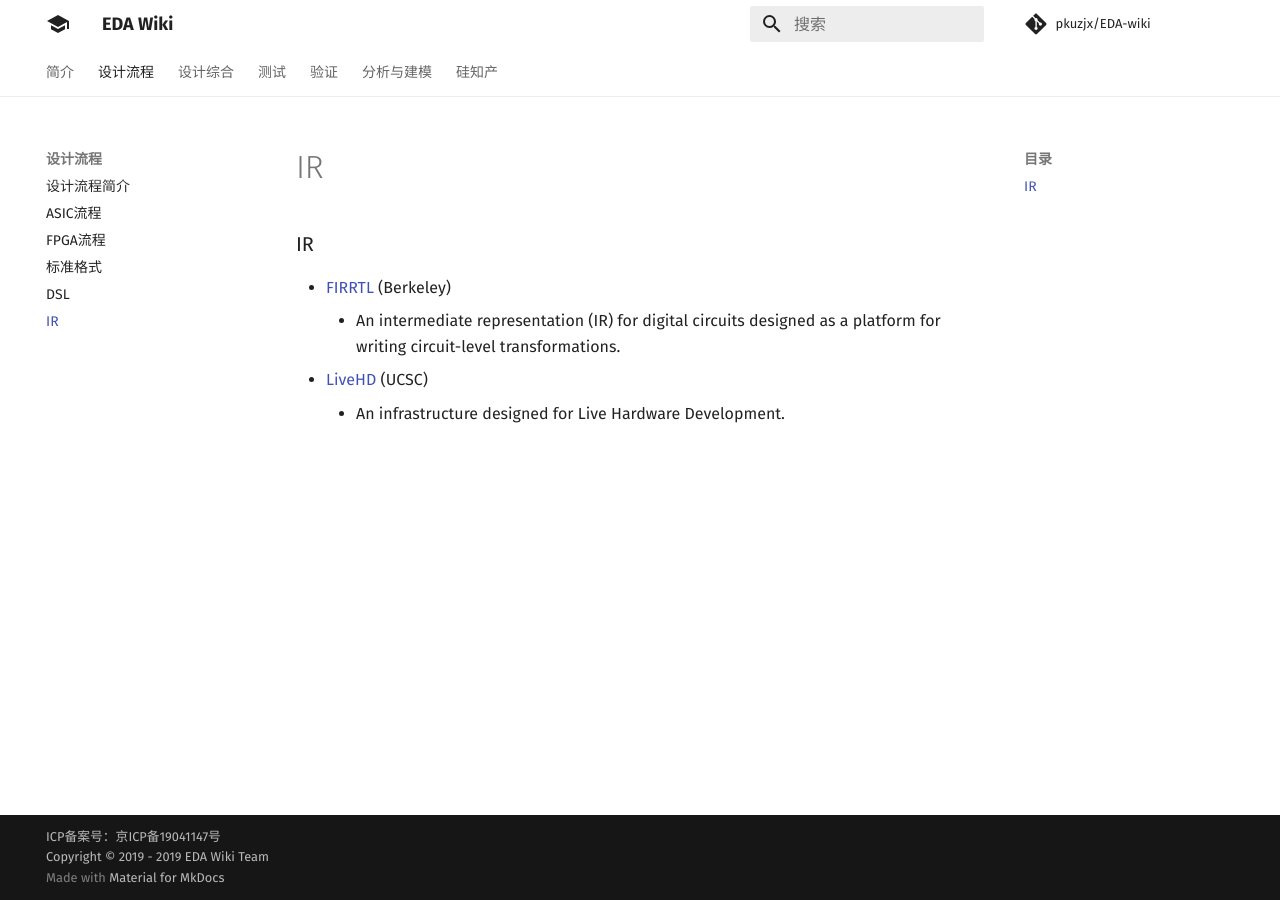
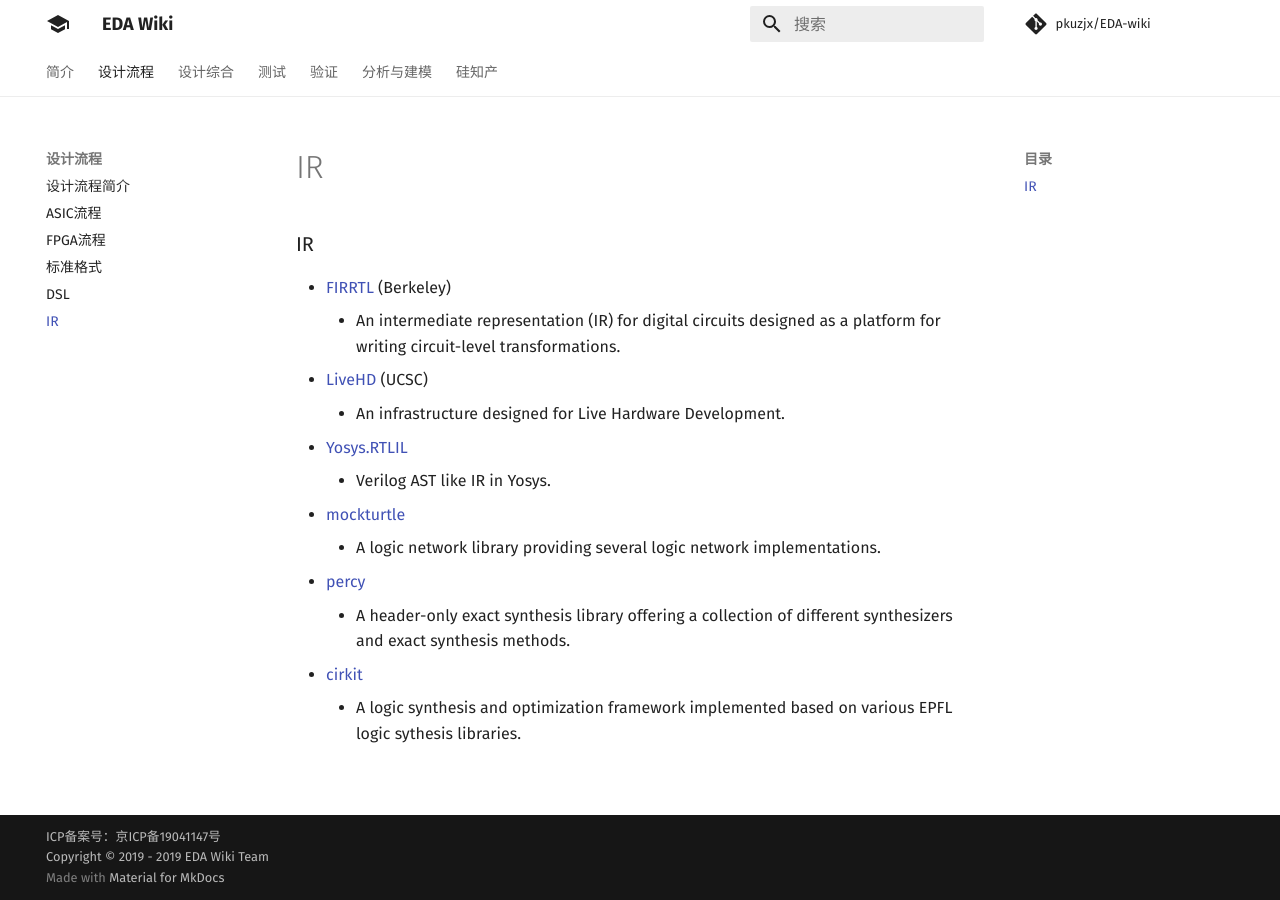
Before and after one commit to daitoto/EDA-wiki, an MkDocs documentation site: the page built from docs/flow/ir.md, in a window 1280 px wide. Built offline with MkDocs 1.6.1 and Material for MkDocs 9.7.7, drawn with Linux system fonts in a browser that asks for light colours; comment, search, counter and statistics services are not loaded.

Commit message:
Update ir.md

```diff
--- a/docs/flow/ir.md
+++ b/docs/flow/ir.md
@@ -3,3 +3,11 @@
    - An intermediate representation (IR) for digital circuits designed as a platform for writing circuit-level transformations.
  - [LiveHD](https://github.com/masc-ucsc/livehd) (UCSC)
    - An infrastructure designed for Live Hardware Development.
+ - [Yosys.RTLIL](https://github.com/YosysHQ/yosys)
+   - Verilog AST like IR in Yosys.
+ - [mockturtle](https://github.com/lsils/mockturtle)
+   - A logic network library providing several logic network implementations.
+ - [percy](https://github.com/whaaswijk/percy)
+   - A header-only exact synthesis library offering a collection of different synthesizers and exact synthesis methods.
+ - [cirkit](https://github.com/msoeken/cirkit)
+   - A logic synthesis and optimization framework implemented based on various EPFL logic sythesis libraries.
```
